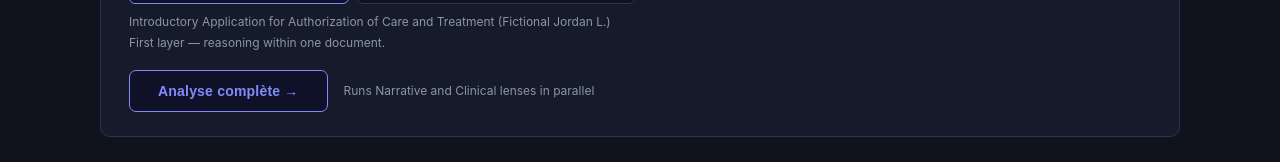
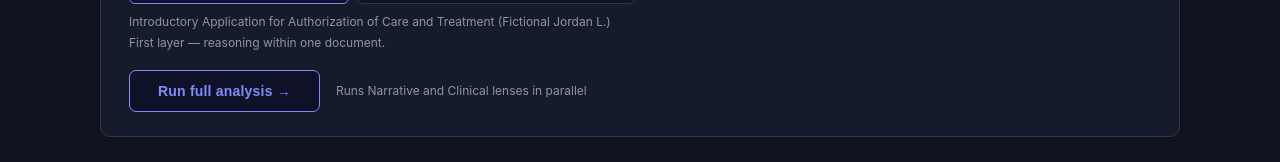
Before and after one commit to peebeeme/ouidire-overview-agent, a Next.js app: page / in a window 1280 px wide. Shown: the part 758-920 px from the top of the page. Built offline with nearby package versions, Linux system fonts and the light colour scheme.

Commit message:
Fix French button label — use English 'Run full analysis'

```diff
--- a/app/page.tsx
+++ b/app/page.tsx
@@ -834,7 +834,7 @@ export default function Home() {
                 letterSpacing: 0.2,
               }}
             >
-              {phase === "loading" ? "Analyzing…" : "Analyse complète →"}
+              {phase === "loading" ? "Analyzing…" : "Run full analysis →"}
             </button>
             {runTime !== null ? (
               <span style={{ fontSize: 12, color: C.secondary }}>
```
